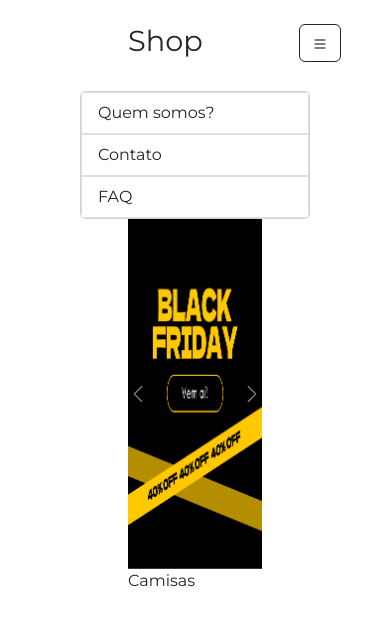
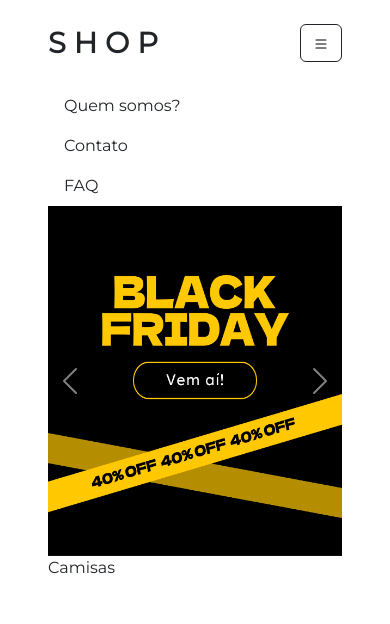
Before and after one commit to hugosique/bootstrap-landing-page, a website: page index.html in a window 390 px wide. Both pictures are taken after a click on the button 319 px from the left and 43 px from the top of the page. Drawn offline with nearby package versions, Linux system fonts and the light colour scheme.

Commit message:
WIP - Ajustes de estilo da página.

```diff
--- a/css/styles.css
+++ b/css/styles.css
@@ -11,12 +11,25 @@ body {
     margin: 0 5rem;
 }
 
+@media(max-width: 530px) {
+    body {
+        margin: 0;
+    }
+}
+
 /* header */
-.header-title {
+.nav-title {
     font-size: 1.8rem;
+    text-transform: uppercase;
+    font-weight: 700;
+    margin: 0;
+    letter-spacing: 8px;
 }
 
 /* nav */
+.list-group li{
+    border: none;
+}
 .list-group a {
     text-decoration: none;
 }
@@ -24,13 +37,13 @@ body {
     background-color: #e2e2e2;
     transition: .3s;
 }
-.header-links {
+.nav-links {
     height: 100%;
 }
-.header-links a {
+.nav-links a {
     height: 100%;
 }
-.header-links a:hover{
+.nav-links a:hover{
     background-color: #f8f8f8;
     transition: .3s;
     border-radius: none;
--- a/index.html
+++ b/index.html
@@ -13,18 +13,18 @@
     <link rel="stylesheet" type="text/css" href="css/styles.css" media="screen" />
 </head>
 <body>
-    <header class="header d-flex flex-row justify-content-between py-4">
-        <h1 class="mx-5 header-title">
+    <nav class="nav d-flex flex-row justify-content-between align-items-center py-4">
+        <h1 class="nav-title mx-5">
             Shop
         </h1>
 
-        <div class="header-links d-none d-lg-block mx-5">
+        <div class="nav-links d-none d-lg-block mx-5">
             <a class="btn">Quem somos?</a>
             <a class="btn">Contato</a>
             <a class="btn">FAQ</a>
         </div>
 
-        <div class="header-links_menuButton d-block d-lg-none mx-5">
+        <div class="nav-links_menuButton d-block d-lg-none mx-5">
             <button
                 type="button"
                 class="btn btn-outline-dark"
@@ -32,9 +32,9 @@
             ><img src="src/images/list.svg" alt="Menu Icon">
             </button>
         </div>
-    </header>
+    </nav>
 
-    <nav class="nav flex-column card d-none d-lg-none">
+    <nav class="nav-items-sm flex-column  d-none d-lg-none mx-5">
         <ul class="list-group nav-list">
             <a href="#"><li class="list-group-item">Quem somos?</li></a>
             <a href="#"><li class="list-group-item">Contato</li></a>
--- a/js/index.js
+++ b/js/index.js
@@ -1,5 +1,5 @@
 function toggleMenuLinks() {
-    const menuList = document.querySelector('.nav');
+    const menuList = document.querySelector('.nav-items-sm');
 
     if(menuList.classList.contains('d-none')) {
         menuList.classList.remove('d-none');
```
